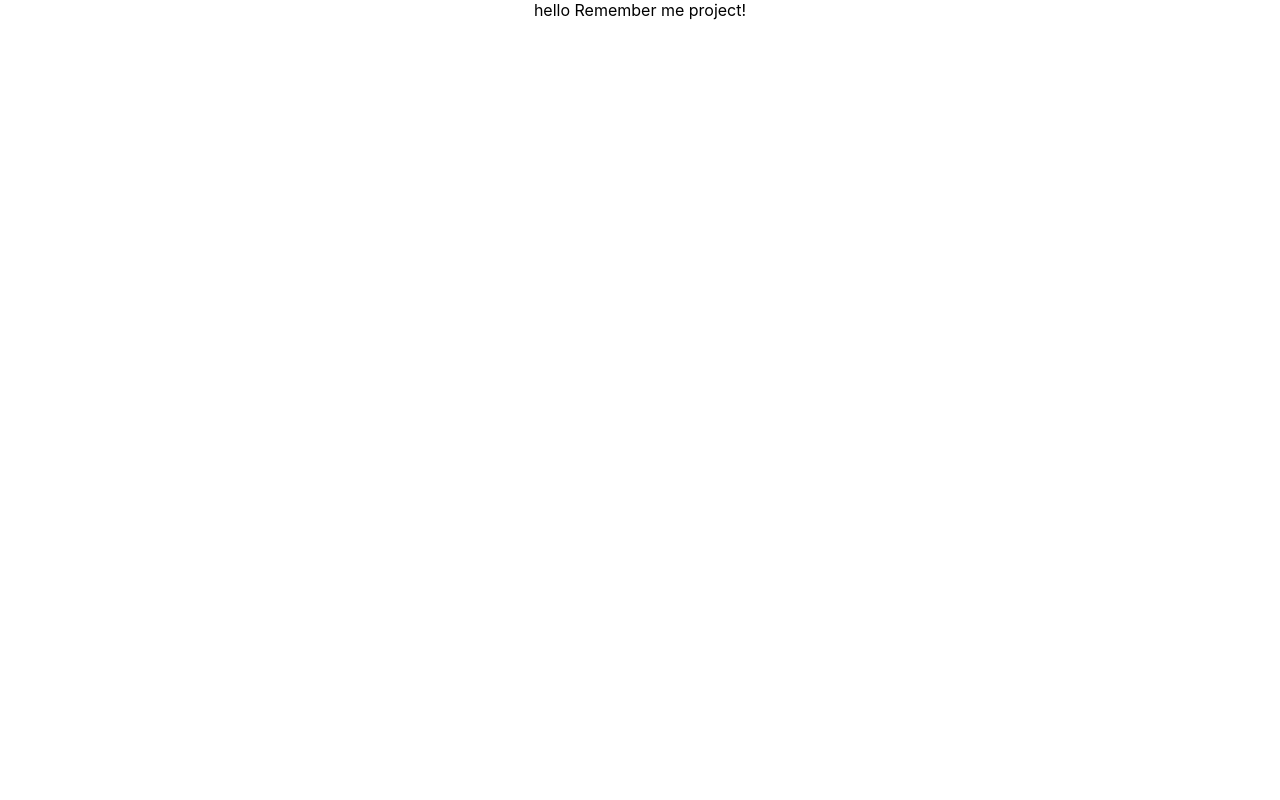
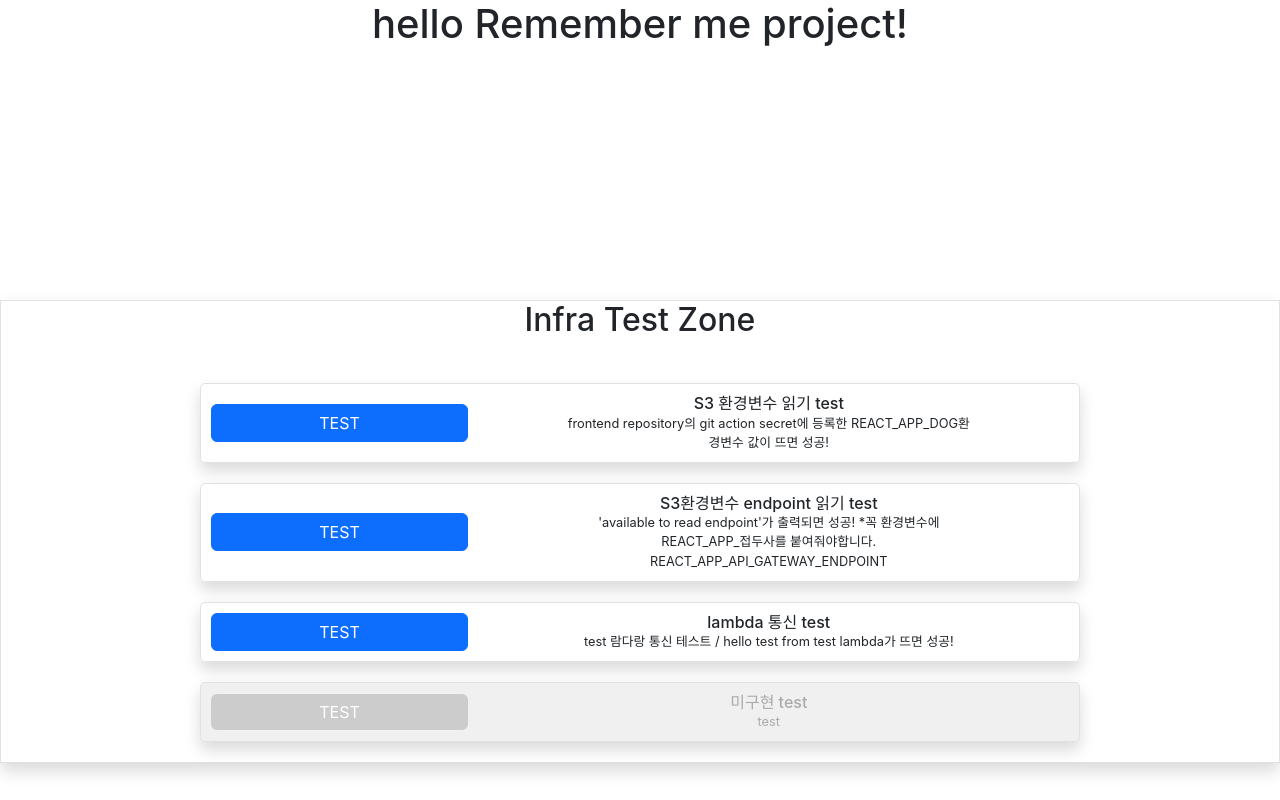
Before and after one commit to vocaAppServerless/frontend, a React (Create React App) app: page / in a window 1280 px wide. Built offline with nearby package versions, Linux system fonts and the light colour scheme; no server answers.

Commit message:
add test zone

```diff
--- a/package.json
+++ b/package.json
@@ -10,6 +10,7 @@
     "@types/node": "^16.18.119",
     "@types/react": "^18.3.12",
     "@types/react-dom": "^18.3.1",
+    "bootstrap": "^5.3.3",
     "react": "^18.3.1",
     "react-dom": "^18.3.1",
     "react-scripts": "5.0.1",
@@ -17,7 +18,7 @@
     "web-vitals": "^2.1.4"
   },
   "scripts": {
-    "start": "set PORT=4000 && react-scripts start",
+    "start": "react-scripts start",
     "build": "react-scripts build",
     "test": "react-scripts test",
     "eject": "react-scripts eject"
--- a/src/App.css
+++ b/src/App.css
@@ -1,38 +1,91 @@
 .App {
-  text-align: center;
+  p,
+  h1,
+  h2,
+  h3,
+  h4,
+  h5,
+  h6 {
+    margin: 0;
+  }
+  .disabled-btn {
+    background-color: #ccc; /* 회색 배경 */
+    pointer-events: none; /* 클릭을 비활성화 */
+    opacity: 0.6; /* 투명도 감소 */
   }
 
-.App-logo {
-  height: 40vmin;
-  pointer-events: none;
+  .container_app {
+    text-align: center;
+    width: 100%;
+    display: flex;
+    flex-direction: column;
+    height: 300px;
   }
 
-@media (prefers-reduced-motion: no-preference) {
-  .App-logo {
-    animation: App-logo-spin infinite 20s linear;
+  .test_zone_container {
+    width: 100%;
+    display: flex;
+    flex-direction: column;
+    width: 100%;
+
+    .test_zone_div {
+      display: flex;
+      justify-content: center;
+      flex-direction: column;
+      align-items: center;
+      width: 100%;
+      padding: 10px;
+      .row {
+        display: flex;
+        width: 70%;
+        padding: 10px;
+        justify-content: center;
+        align-items: center;
+        margin: 10px 0 10px 0;
+        border-radius: 5px;
+        .test_btn {
+          width: 30%;
+        }
+        .test_description {
+          display: flex;
+          justify-content: center;
+          flex-direction: column;
+          align-items: center;
+          width: 70%;
+          .test_ds_title {
+            text-align: center;
+            width: 70%;
+          }
+          .test_ds_detail {
+            text-align: center;
+            width: 70%;
+            font-size: 0.8em;
           }
         }
-
-.App-header {
-  background-color: #282c34;
-  min-height: 100vh;
-  display: flex;
-  flex-direction: column;
-  align-items: center;
-  justify-content: center;
-  font-size: calc(10px + 2vmin);
-  color: white;
+      }
+      .disabled {
+        opacity: 1; /* 전체 투명도 낮추기 */
+        background-color: #f0f0f0; /* 회색 배경 */
+        border: 1px dashed #ccc; /* 점선 테두리 */
+        pointer-events: none; /* 클릭 불가 상태 */
+        color: #aaa; /* 텍스트 색을 흐릿하게 */
+        cursor: not-allowed; /* 마우스 커서 변경 */
       }
 
-.App-link {
-  color: #61dafb;
+      /* 버튼 비활성화 */
+      .disabled .test_btn {
+        background-color: #ccc; /* 버튼 배경색 회색으로 */
+        pointer-events: none; /* 버튼 클릭 불가 */
+        opacity: 1; /* 버튼 투명도 감소 */
+        cursor: not-allowed; /* 버튼 클릭 불가 커서 */
+        border: none;
       }
 
-@keyframes App-logo-spin {
-  from {
-    transform: rotate(0deg);
-  }
-  to {
-    transform: rotate(360deg);
+      /* 설명 텍스트 흐릿하게 */
+      .disabled .test_description .test_ds_title,
+      .disabled .test_description .test_ds_detail {
+        color: #aaa; /* 설명도 흐릿하게 */
       }
     }
+  }
+}
--- a/src/App.tsx
+++ b/src/App.tsx
@@ -4,21 +4,128 @@ import "./App.css";
 function App() {
   const [message, setMessage] = useState<string>("");
 
-  useEffect(() => {
-    fetch("http://localhost:3000/user")
-      .then((response) => response.json())
-      .then((data) => {
-        setMessage(data.message);
-      })
-      .catch((error) => {
-        console.error("Error fetching data:", error);
-      });
-  }, []);
+  const endpoint: string | undefined =
+    process.env.REACT_APP_API_GATEWAY_ENDPOINT;
+  const env: string | undefined = process.env.REACT_APP_ENV;
+
+  const test_funcs = {
+    test_front_env: () => {
+      const dog: string | undefined = process.env.REACT_APP_DOG;
+
+      if (dog) {
+        alert(dog);
+      } else {
+        alert("Dog environment variable is not set.");
+      }
+    },
+    test_front_env_api_gw_ep: () => {
+      if (endpoint) {
+        alert("available to read endpoint.");
+      } else {
+        alert("api gateway endpoint environment variable is not set.");
+      }
+    },
+    test_connect_to_lambda: () => {
+      fetch(`${endpoint}/test`)
+        .then((response) => {
+          if (!response.ok) {
+            throw new Error("Network response was not ok");
+          }
+          return response.json();
+        })
+        .then((data) => {
+          alert(data.message);
+        })
+        .catch((error) => {
+          alert("Error connecting to Lambda: " + JSON.stringify(error));
+        });
+    },
+  };
 
   return (
     <div className="App">
-      <div>hello Remember me project!</div>
-      {message && <div>{message}</div>}
+      <div className="container_app">
+        <h1>hello Remember me project!</h1>
+        {message && <div>{message}</div>}
+        <p>{env}</p>
+      </div>
+
+      {/* ----  test zone  ---- */}
+      <div className="test_zone_container border shadow">
+        <h2 className="text-center mb-4">Infra Test Zone</h2>
+
+        {/* Buttons */}
+        <div className="test_zone_div">
+          <div className="row border shadow">
+            <button
+              className="test_btn btn btn-primary"
+              onClick={test_funcs.test_front_env}
+            >
+              TEST
+            </button>
+            <div className="test_description">
+              <h6 className="test_ds_title">S3 환경변수 읽기 test</h6>
+              <p className="test_ds_detail">
+                frontend repository의 git action secret에 등록한
+                REACT_APP_DOG환경변수 값이 뜨면 성공!
+              </p>
+            </div>
+          </div>
+
+          <div className="row border shadow">
+            <button
+              className="test_btn btn btn-primary"
+              onClick={test_funcs.test_front_env_api_gw_ep}
+            >
+              TEST
+            </button>
+            <div className="test_description">
+              <h6 className="test_ds_title">S3환경변수 endpoint 읽기 test</h6>
+              <p className="test_ds_detail">
+                'available to read endpoint'가 출력되면 성공! *꼭 환경변수에
+                REACT_APP_접두사를 붙여줘야합니다.
+                REACT_APP_API_GATEWAY_ENDPOINT
+              </p>
+            </div>
+          </div>
+
+          <div className="row border shadow">
+            <button
+              className="test_btn btn btn-primary"
+              onClick={test_funcs.test_connect_to_lambda}
+            >
+              TEST
+            </button>
+            <div className="test_description">
+              <h6 className="test_ds_title">lambda 통신 test</h6>
+              <p className="test_ds_detail">
+                test 람다랑 통신 테스트 / hello test from test lambda가 뜨면
+                성공!
+              </p>
+            </div>
+          </div>
+
+          <div className="row border shadow disabled">
+            <button
+              className="test_btn btn btn-primary disabled-btn"
+              onClick={test_funcs.test_connect_to_lambda}
+            >
+              TEST
+            </button>
+            <div className="test_description">
+              <h6 className="test_ds_title">미구현 test</h6>
+              <p className="test_ds_detail">test</p>
+            </div>
+          </div>
+          {/* <button className="btn btn-secondary">Secondary</button>
+          <button className="btn btn-success">Success</button>
+          <button className="btn btn-danger">Danger</button>
+          <button className="btn btn-warning">Warning</button>
+          <button className="btn btn-info">Info</button>
+          <button className="btn btn-light">Light</button>
+          <button className="btn btn-dark">Dark</button> */}
+        </div>
+      </div>
     </div>
   );
 }
```
Also changed, not shown: src/index.tsx (+7 -6 lines), 1 other file (tests, documents, lock files or other folders). Lines whose indentation alone changed are shown as unchanged.
